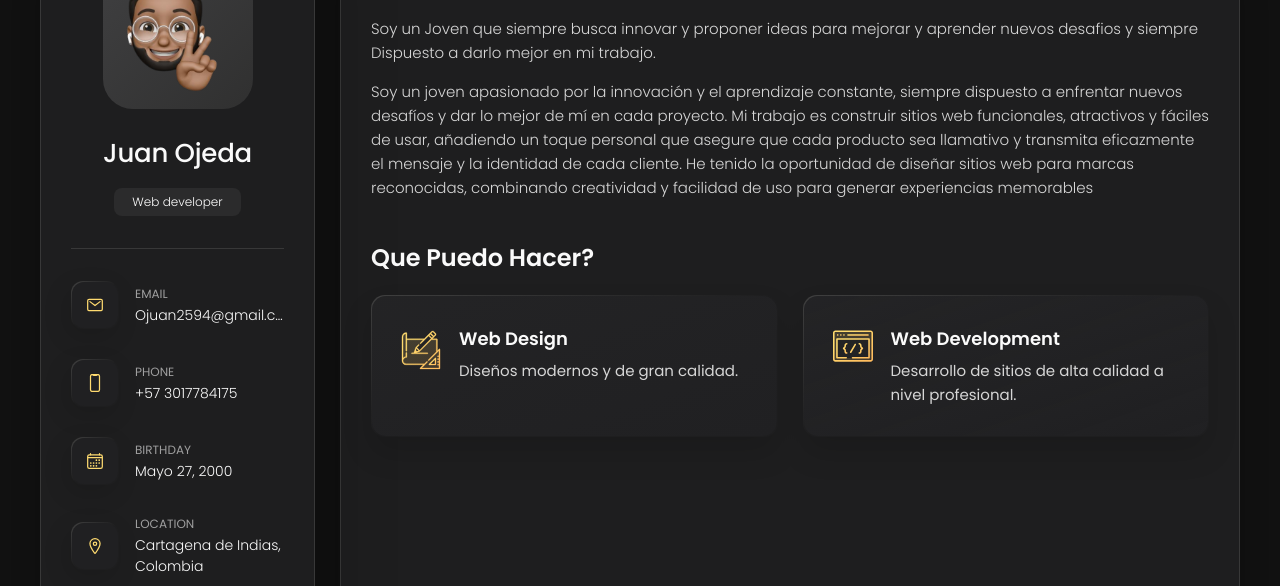
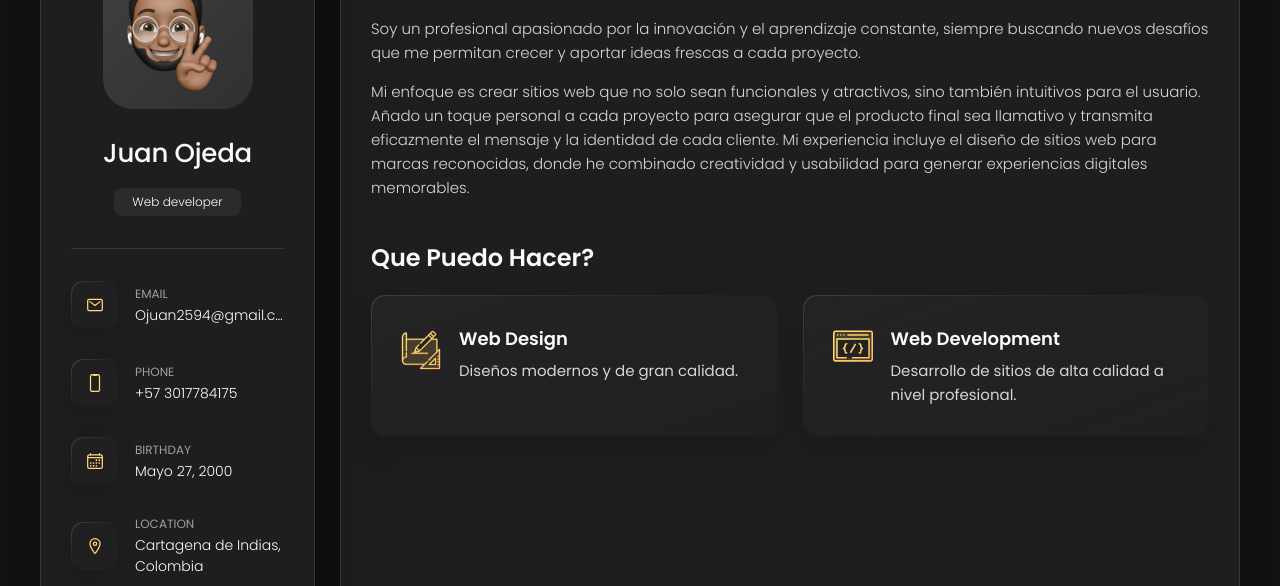
Before and after one commit to juaneprograming/new-portfolio, a plain HTML site: page index.html in a window 1280 px wide. Shown: the part 162-748 px from the top of the page. Drawn offline with nearby package versions, Linux system fonts and the light colour scheme.

Commit message:
corrigiendo about me

```diff
--- a/index.html
+++ b/index.html
@@ -209,14 +209,15 @@
 
         <section class="about-text">
           <p>
-            Soy un Joven que siempre busca innovar y proponer ideas para mejorar y aprender nuevos desafios y siempre Dispuesto a darlo mejor en mi trabajo.
+            Soy un profesional apasionado por la innovación y el aprendizaje constante, siempre buscando nuevos desafíos que me
+            permitan crecer y aportar ideas frescas a cada proyecto.
           </p>
 
           <p>
-            Soy un joven apasionado por la innovación y el aprendizaje constante, siempre dispuesto a enfrentar nuevos desafíos y dar lo mejor de mí en cada proyecto.
-            Mi trabajo es construir sitios web funcionales, atractivos y fáciles de usar,
-            añadiendo un toque personal que asegure que cada producto sea llamativo y transmita eficazmente el mensaje y la identidad de cada cliente. He tenido la oportunidad de diseñar sitios web para marcas reconocidas,
-            combinando creatividad y facilidad de uso para generar experiencias memorables
+            Mi enfoque es crear sitios web que no solo sean funcionales y atractivos, sino también intuitivos para el usuario.
+            Añado un toque personal a cada proyecto para asegurar que el producto final sea llamativo y transmita eficazmente
+            el mensaje y la identidad de cada cliente. Mi experiencia incluye el diseño de sitios web para marcas reconocidas,
+            donde he combinado creatividad y usabilidad para generar experiencias digitales memorables.
           </p>
         </section>
 
```
